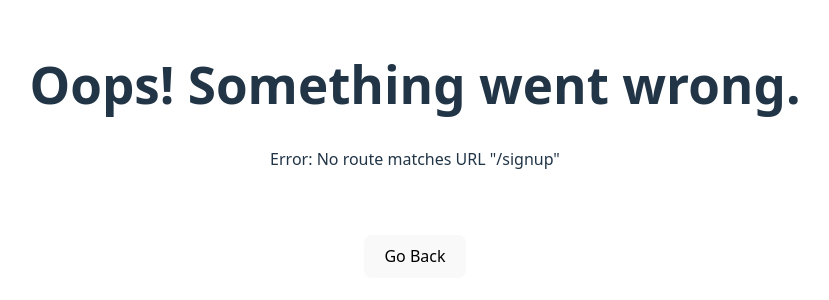
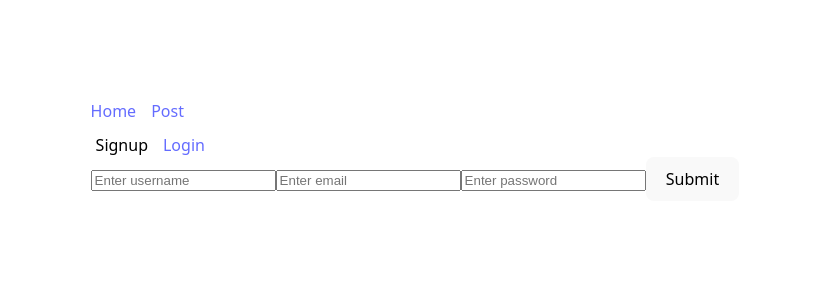
Before and after one commit to Tanish-Singhal/react-revision, a React (Vite) app in the folder react-router-dom/: page /signup in a window 1280 px wide. Shown: the part 250-550 px from the top of the page, without its empty margins (225-1054 px from the left). Built offline with nearby package versions, Linux system fonts and the light colour scheme.

Commit message:
signup and login page

```diff
--- /dev/null
+++ b/react-router-dom/src/components/Login.jsx
@@ -0,0 +1,27 @@
+import React from "react";
+import { useNavigate } from "react-router";
+
+const Login = () => {
+  const navigate = useNavigate();
+
+  const handleSubmit = (e) => {
+    e.preventDefault();
+
+    console.log(e.target.email.value, e.target.password.value);
+    if (e.target.email.value && e.target.password.value) {
+      navigate("/posts");
+    }
+  };
+
+  return (
+    <div>
+      <form onSubmit={handleSubmit}>
+        <input type="email" name="email" placeholder="Enter email" />
+        <input type="password" name="password" placeholder="Enter password" />
+        <button type="submit">Submit</button>
+      </form>
+    </div>
+  );
+};
+
+export default Login;
--- /dev/null
+++ b/react-router-dom/src/components/Signup.jsx
@@ -0,0 +1,34 @@
+import React from "react";
+import { useNavigate } from "react-router";
+
+const Signup = () => {
+  const navigate = useNavigate();
+
+  const handleSubmit = (e) => {
+    e.preventDefault();
+
+    console.log(
+      e.target.username.value,
+      e.target.email.value,
+      e.target.password.value
+    );
+    if (
+      (e.target.username.value, e.target.email.value && e.target.password.value)
+    ) {
+      navigate("/posts");
+    }
+  };
+
+  return (
+    <div>
+      <form onSubmit={handleSubmit}>
+        <input type="text" name="username" placeholder="Enter username" />
+        <input type="email" name="email" placeholder="Enter email" />
+        <input type="password" name="password" placeholder="Enter password" />
+        <button type="submit">Submit</button>
+      </form>
+    </div>
+  );
+};
+
+export default Signup;
--- a/react-router-dom/src/pages/Home.jsx
+++ b/react-router-dom/src/pages/Home.jsx
@@ -1,25 +1,14 @@
 import React from "react";
-import { useNavigate } from "react-router";
+import { NavLink, Outlet } from "react-router";
 
 const Home = () => {
-  const navigate = useNavigate();
-
-  const handleSubmit = (e) => {
-    e.preventDefault();
-
-    console.log(e.target.email.value, e.target.password.value);
-    if (e.target.email.value && e.target.password.value) {
-      navigate("/posts");
-    }
-  };
-
   return (
     <div>
-      <form onSubmit={handleSubmit}>
-        <input type="email" name="email" placeholder="Enter email" />
-        <input type="password" name="password" placeholder="Enter password" />
-        <button type="submit">Submit</button>
-      </form>
+      <div style={{ display: "flex", gap: "10px" }}>
+        <NavLink to="/signup">Signup</NavLink>
+        <NavLink to="/login">Login</NavLink>
+      </div>
+      <Outlet />
     </div>
   );
 };
```
Also changed, not shown: react-router-dom/src/App.jsx (+12 -0 lines).
